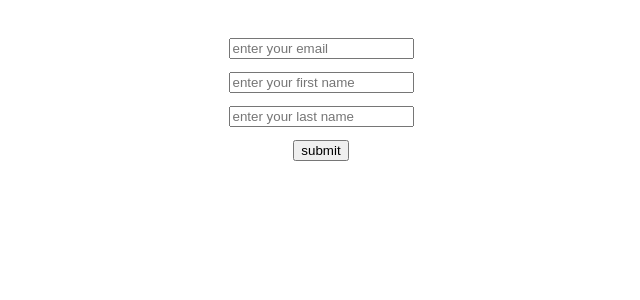
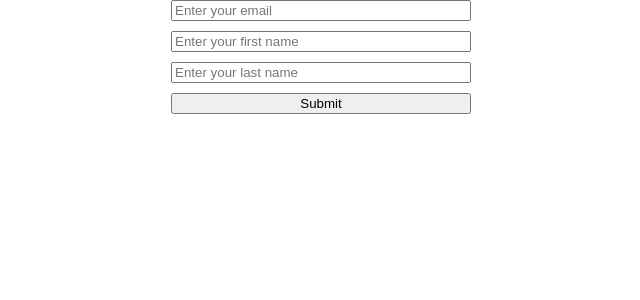
Before and after one commit to khankadir193/coding-problem-concept-react, a React (Create React App) app: page / in a window 1280 px wide. Shown: the top 300 px of the page, without its empty margins (319-959 px from the left). Built offline with nearby package versions, Linux system fonts and the light colour scheme.

Commit message:
formValidation

```diff
--- a/src/FormValidation/FormValidationComp.js
+++ b/src/FormValidation/FormValidationComp.js
@@ -1,42 +1,73 @@
 import React, { useState } from 'react';
+
+const FormValidationComp = () => {
+  const [formData, setFormData] = useState({
+    email: '',
+    firstName: '',
+    lastName: ''
+  });
+
+  const handleChange = (e) => {
+    const { name, value } = e.target;
+    setFormData({
+      ...formData,
+      [name]: value
+    });
+  };
+
+  const handleSubmit = (e) => {
+    e.preventDefault();
+
+    // Logging the form data for demonstration
+    console.log('Form submitted with data:', formData);
+
+    // Reset the form after submission (optional)
+    setFormData({
+      email: '',
+      firstName: '',
+      lastName: ''
+    });
+  };
 
   const formDesign = {
     display: 'flex',
-    justifyContent: 'center',
-    alignItems: 'center',
-    width:'100%',
-    gap:'1vw',
-    marginTop:'3vw',
-    flexDirection:'column'
+    flexDirection: 'column',
+    gap: '10px',
+    maxWidth: '300px',
+    margin: '0 auto'
   };
-
-const FormValidationComp = () => {
-    const [email, setEmail] = useState('');
-    const [firstName, setFirstName] = useState('');
-    const [lastName, setLastName] = useState('');
-
-    const handleSubmit = (e) => {
-        e.preventDefault();
-        console.log('e form submitssion',e.target.input);
-        console.log('email...',email);
-        console.log('firstName...',firstName);
-        console.log('lastName...',lastName);
-
-        alert(`email:-${email} firstName:- ${firstName} lastName:- ${lastName}`)
-    };
-
-
 
   return (
     <div>
       <form onSubmit={handleSubmit} style={formDesign}>
-                <input type='email' placeholder='enter your email' onChange={(e)=>setEmail(e.target.value)} required />
-                <input type='text' placeholder='enter your first name' onChange={(e)=>setFirstName(e.target.value)} required />
-                <input type='text' placeholder='enter your last name' onChange={(e)=>setLastName(e.target.value)} required />
-                <input type='submit' value='submit' />
+        <input
+          type="email"
+          name="email"
+          placeholder="Enter your email"
+          value={formData.email}
+          onChange={handleChange}
+          required
+        />
+        <input
+          type="text"
+          name="firstName"
+          placeholder="Enter your first name"
+          value={formData.firstName}
+          onChange={handleChange}
+          required
+        />
+        <input
+          type="text"
+          name="lastName"
+          placeholder="Enter your last name"
+          value={formData.lastName}
+          onChange={handleChange}
+          required
+        />
+        <button type="submit">Submit</button>
       </form>
     </div>
-    )
-}
+  );
+};
 
-export default FormValidationComp
+export default FormValidationComp;
```
Lines whose indentation alone changed are shown as unchanged.
